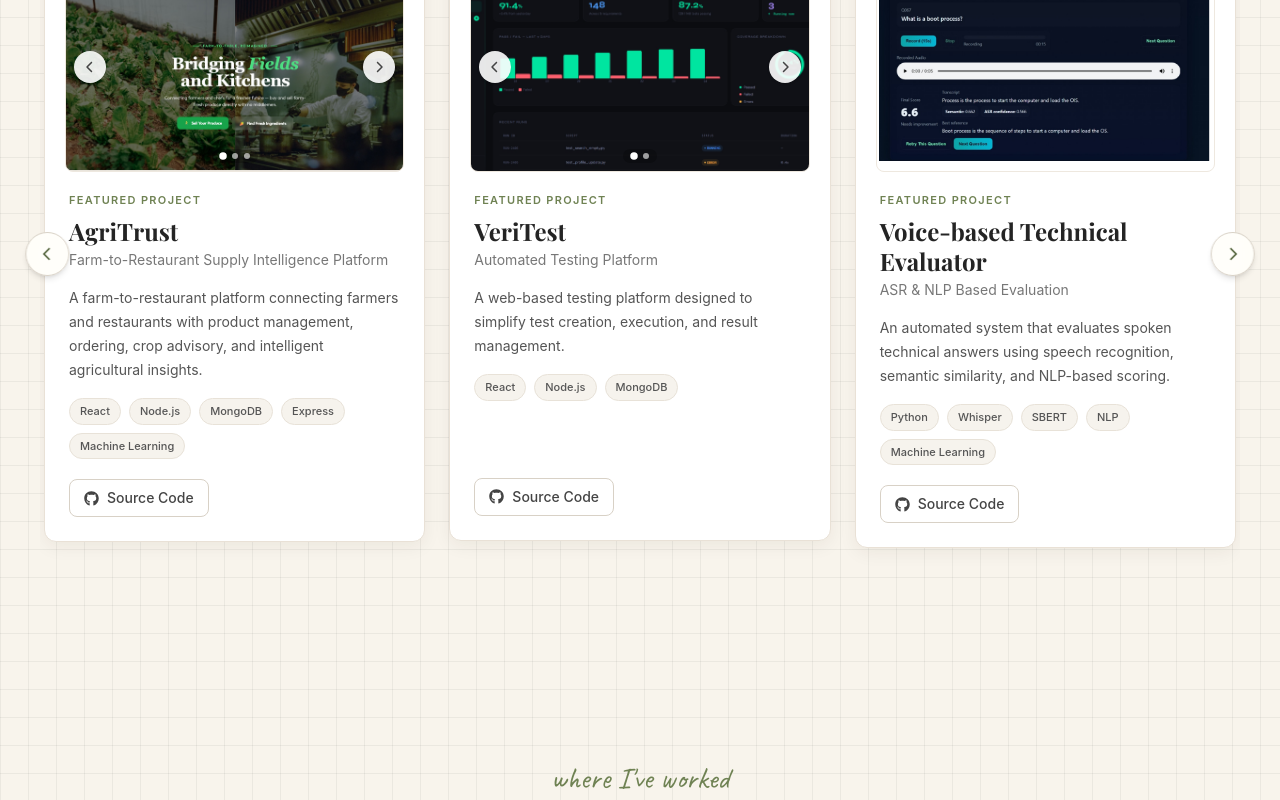
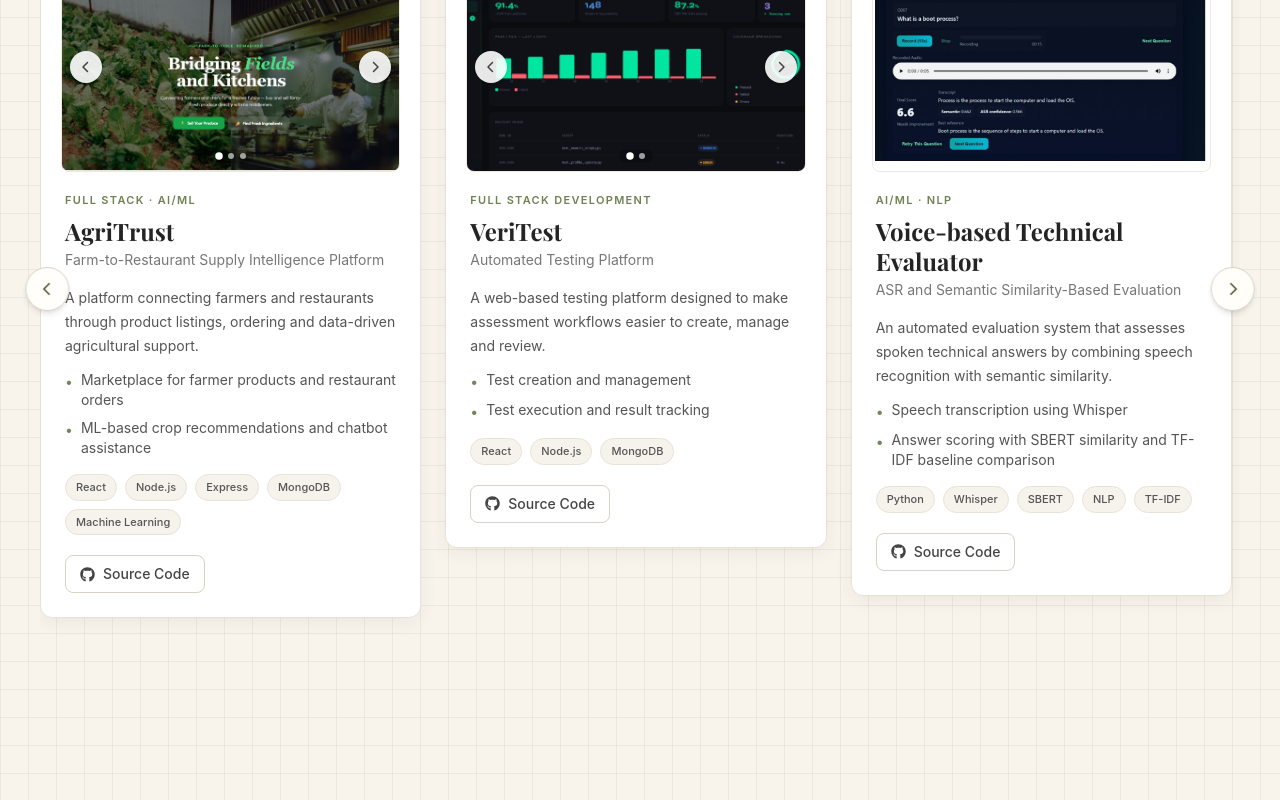
Before and after one commit to aish-0925/portfolio, a React (Vite) app: page / in a window 1280 px wide. Shown: the part 2951-3751 px from the top of the page. Built offline with nearby package versions, Linux system fonts and the light colour scheme.

Commit message:
feat: update project details with new categories, highlights, and improved descriptions

```diff
--- a/src/data/projects.js
+++ b/src/data/projects.js
@@ -1,72 +1,75 @@
 const projects = [
   {
     title: "AgriTrust",
+    category: "Full Stack · AI/ML",
     subtitle: "Farm-to-Restaurant Supply Intelligence Platform",
-
     images: [
       "/projects/agritrust-1.png",
       "/projects/agritrust-2.png",
       "/projects/agritrust-3.png",
     ],
-
+    tech: ["React", "Node.js", "Express", "MongoDB", "Machine Learning"],
+    description:
+      "A platform connecting farmers and restaurants through product listings, ordering and data-driven agricultural support.",
+    highlights: [
+      "Marketplace for farmer products and restaurant orders",
+      "ML-based crop recommendations and chatbot assistance",
+    ],
+    github: "https://github.com/aish-0925/agritrust",
+    demo: "",
+  },
+  {
+    title: "VeriTest",
+    category: "Full Stack Development",
+    subtitle: "Automated Testing Platform",
+    images: ["/projects/veritest-1.png", "/projects/veritest-2.png"],
+    tech: ["React", "Node.js", "MongoDB"],
+    description:
+      "A web-based testing platform designed to make assessment workflows easier to create, manage and review.",
+    highlights: [
+      "Test creation and management",
+      "Test execution and result tracking",
+    ],
+    github: "https://github.com/aish-0925/VeriTest",
+    demo: "",
+  },
+  {
+    title: "Voice-based Technical Evaluator",
+    category: "AI/ML · NLP",
+    subtitle: "ASR and Semantic Similarity-Based Evaluation",
+    images: ["/projects/voice-evaluator-2.png"],
+    tech: ["Python", "Whisper", "SBERT", "NLP", "TF-IDF"],
+    description:
+      "An automated evaluation system that assesses spoken technical answers by combining speech recognition with semantic similarity.",
+    highlights: [
+      "Speech transcription using Whisper",
+      "Answer scoring with SBERT similarity and TF-IDF baseline comparison",
+    ],
+    github: "https://github.com/aish-0925/oral_evaluator",
+    demo: "",
+  },
+  {
+    title: "MedInsight",
+    category: "Full Stack Development",
+    subtitle: "Healthcare Resource & Feedback Intelligence Platform",
+    images: [],
     tech: [
       "React",
+      "Vite",
+      "Tailwind CSS",
       "Node.js",
+      "Express",
       "MongoDB",
-      "Express",
-      "Machine Learning",
+      "JWT",
     ],
-
     description:
-      "A farm-to-restaurant platform connecting farmers and restaurants with product management, ordering, crop advisory, and intelligent agricultural insights.",
-
-    github: "https://github.com/aish-0925/agritrust",
-    demo: "#",
-  },
-
-  {
-    title: "VeriTest",
-    subtitle: "Automated Testing Platform",
-
-    images: [
-      "/projects/veritest-1.png",
-      "/projects/veritest-2.png"
+      "A healthcare management platform designed to organize hospital resources and collect feedback for better operational insights.",
+    highlights: [
+      "Role-based access for admins, doctors, nurses and analysts",
+      "Patient, bed and equipment management with feedback tracking",
     ],
-
-    tech: [
-      "React",
-      "Node.js",
-      "MongoDB",
-    ],
-
-    description:
-      "A web-based testing platform designed to simplify test creation, execution, and result management.",
-
-    github: "https://github.com/aish-0925/VeriTest",
-    demo: "#",
-  },
-
-  {
-    title: "Voice-based Technical Evaluator",
-    subtitle: "ASR & NLP Based Evaluation",
-
-    images: [
-      "/projects/voice-evaluator-2.png",
-    ],
-
-    tech: [
-      "Python",
-      "Whisper",
-      "SBERT",
-      "NLP",
-      "Machine Learning",
-    ],
-
-    description:
-      "An automated system that evaluates spoken technical answers using speech recognition, semantic similarity, and NLP-based scoring.",
-
-    github: "https://github.com/aish-0925/oral_evaluator",
-    demo: "#",
+    github: "",
+    demo: "",
   },
 ];
 
```
